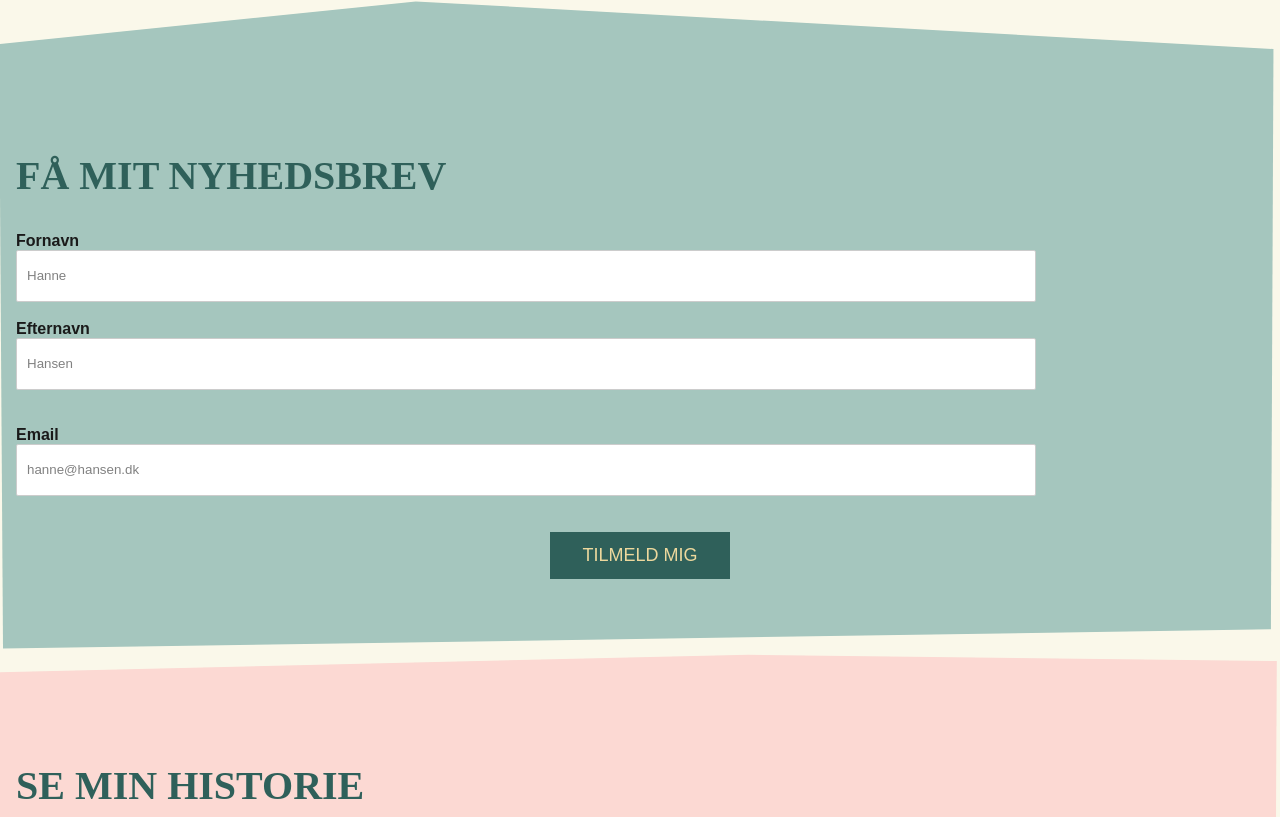
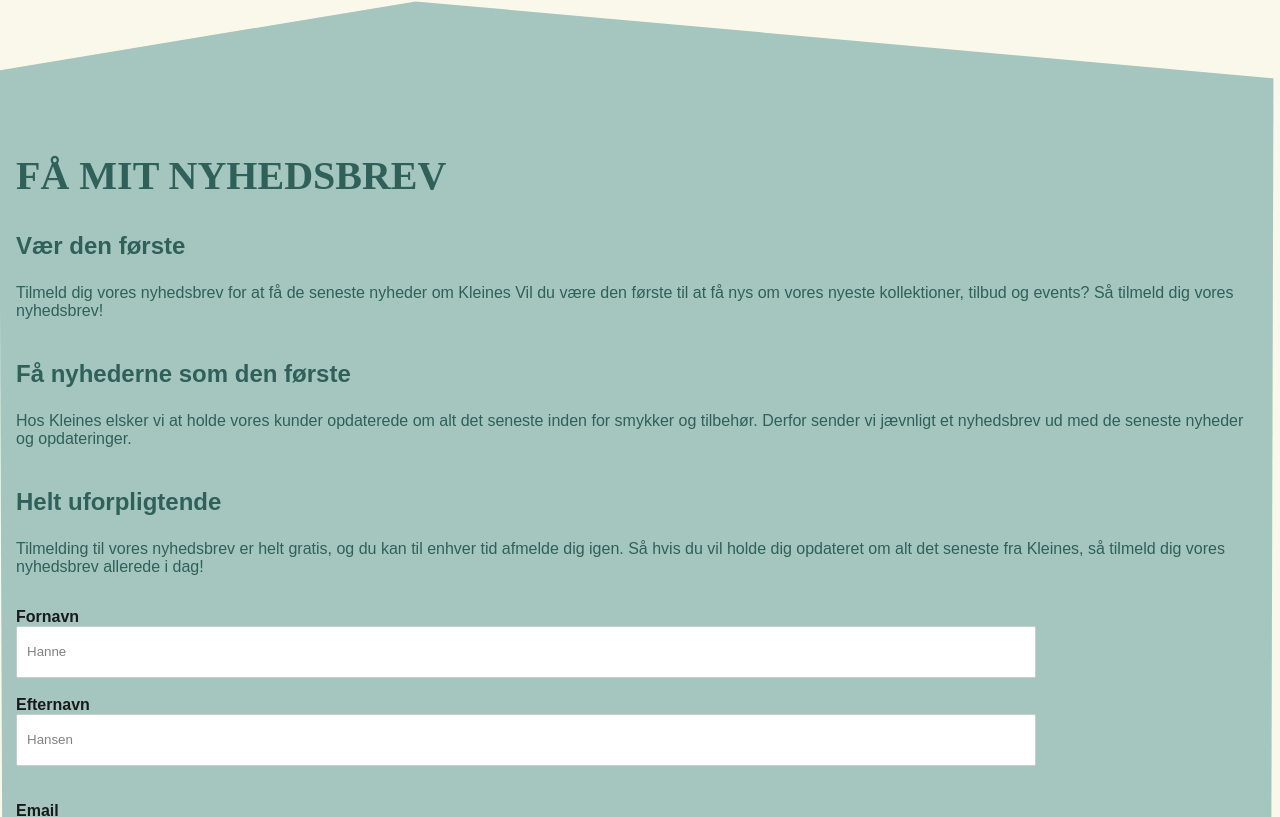
Before and after one commit to TheFred94/Parallax-Scroll-effect-1, a plain HTML site: page index.html in a window 1280 px wide. Shown: the part 1156-1973 px from the top of the page. Drawn offline with Linux system fonts and the light colour scheme.

Commit message:
Tekst til nyhedsbrev

```diff
--- a/index.html
+++ b/index.html
@@ -30,6 +30,17 @@
       </div>
       <div class="poly_green">
         <h2>Få mit nyhedsbrev</h2>
+
+        <h3>Vær den første</h3>
+        <p>Tilmeld dig vores nyhedsbrev for at få de seneste nyheder om Kleines
+
+          Vil du være den første til at få nys om vores nyeste kollektioner, tilbud og events? Så tilmeld dig vores nyhedsbrev!</p>
+
+          <h3>Få nyhederne som den første</h3>
+         <p> Hos Kleines elsker vi at holde vores kunder opdaterede om alt det seneste inden for smykker og tilbehør. Derfor sender vi jævnligt et nyhedsbrev ud med de seneste nyheder og opdateringer.</p>
+
+         <h3>Helt uforpligtende</h3>
+          <p>Tilmelding til vores nyhedsbrev er helt gratis, og du kan til enhver tid afmelde dig igen. Så hvis du vil holde dig opdateret om alt det seneste fra Kleines, så tilmeld dig vores nyhedsbrev allerede i dag!</p>
         <form action="/action_page.php">
           <label for="fname">Fornavn</label><br />
           <input type="text" id="fname" name="fname" value="Hanne" /><br />
```
